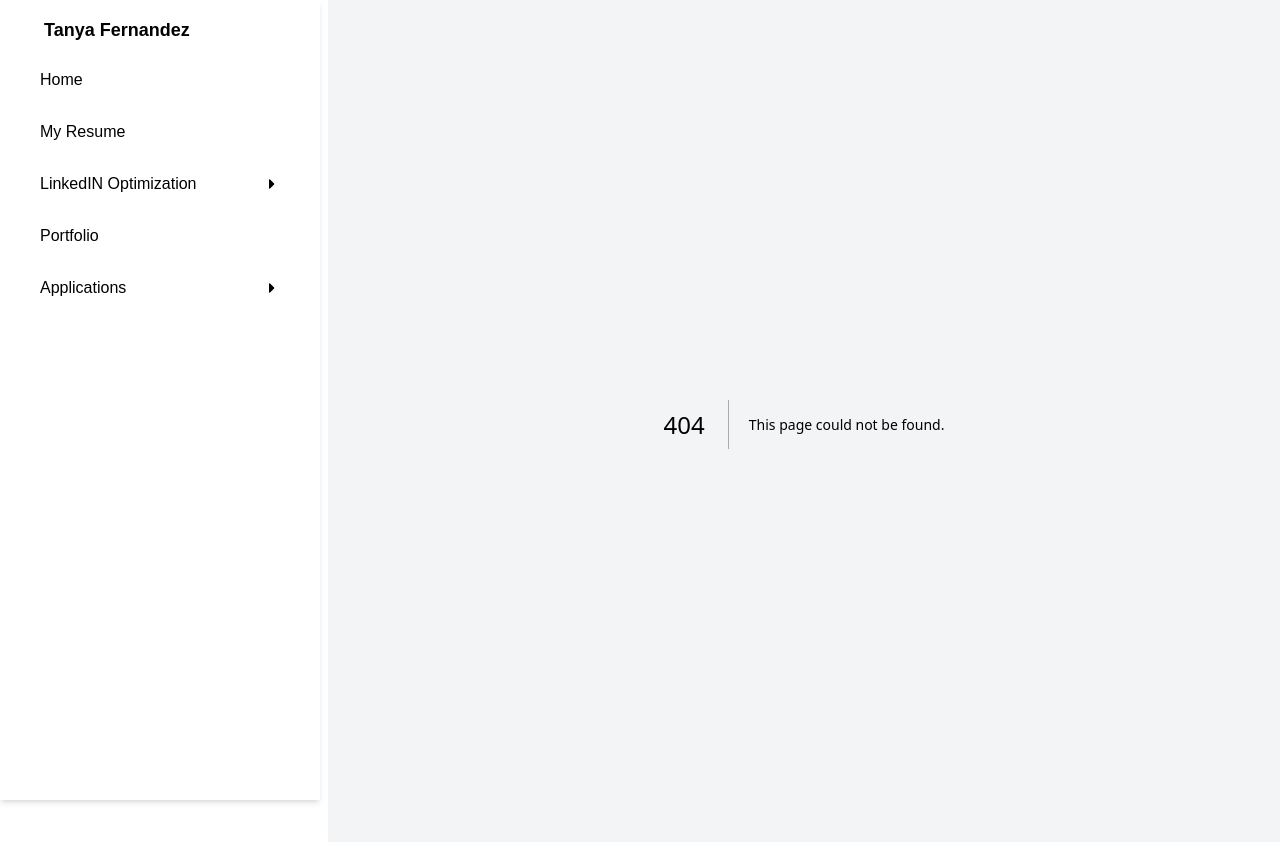
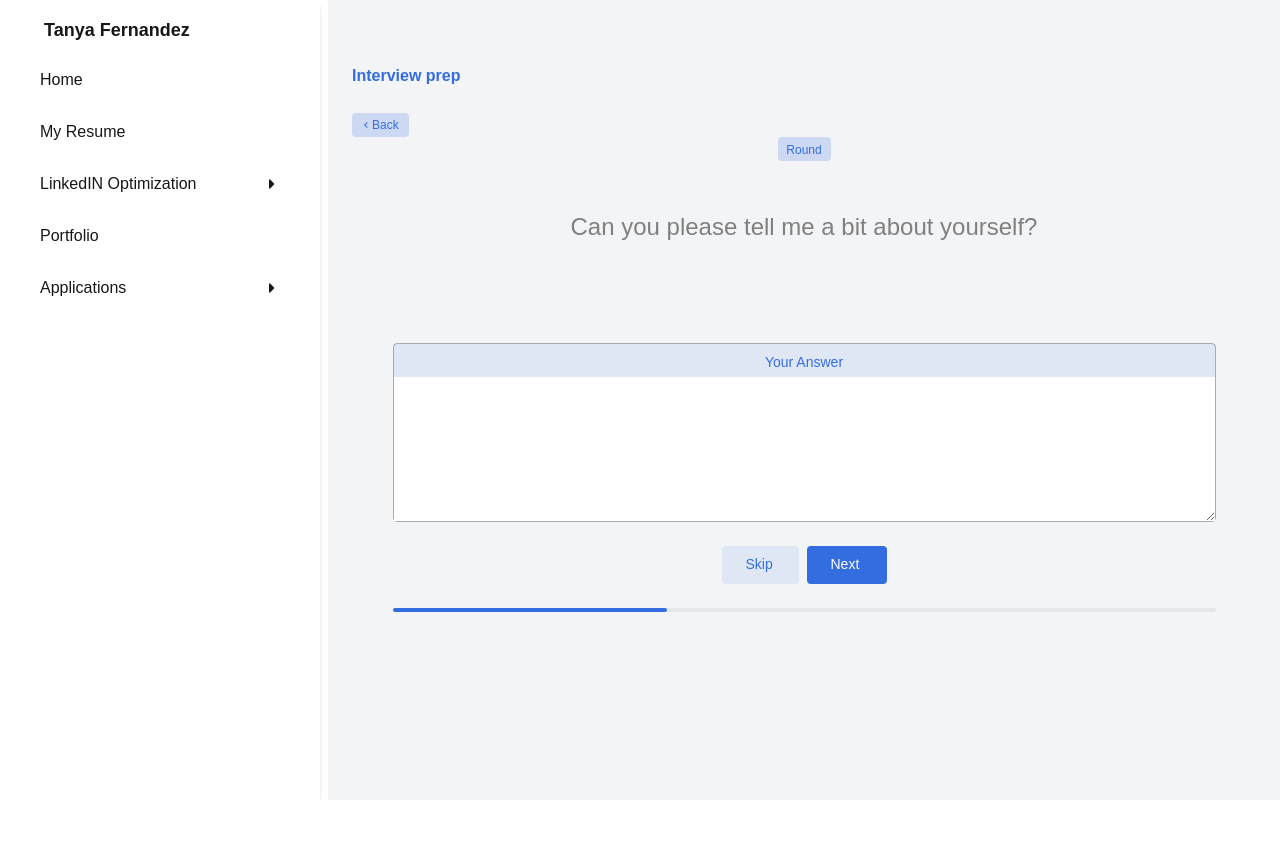
Before and after one commit to SHRIVISHNU-CM/unimad, a Next.js app: page /uniboard/applications/interview-prep/interview in a window 1280 px wide. Before the commit this address had no page. Shown: the top 842 px of the page. After the commit the page ends 800 px from the top, so only its background shows below. Built offline with nearby package versions, Linux system fonts and the light colour scheme.

Commit message:
interview questions and page

```diff
--- /dev/null
+++ b/src/app/uniboard/applications/interview-prep/interview/page.js
@@ -0,0 +1,123 @@
+"use client"
+import React, { useState, useEffect } from 'react'
+import { MdKeyboardArrowLeft } from "react-icons/md";
+import { useRouter } from 'next/navigation';
+
+//Questions
+const questions = [
+    "Can you please tell me a bit about yourself?",
+    "What are your strengths and weaknesses?",
+    "Describe a challenge you faced and how you handled it.",
+]
+
+function page() {
+    const router = useRouter()
+    const [Current, SetCurrent] = useState(0)
+    const [Ans, SetAns] = useState(Array(questions.length).fill(''))
+    const [isMounted, setIsMounted] = useState(false);
+
+    useEffect(() => {
+        setIsMounted(true);
+    }, []);
+
+    if (!isMounted) return null;
+
+
+    //Next Function
+    const HandleNext = () => {
+        if (Current < questions.length - 1) {
+            SetCurrent(Current + 1)
+        }
+    }
+
+    //Handle Skip
+    const HandleSkip = () => HandleNext()
+
+    return (
+        <>
+            <h1 className='text-[16px] font-[600] text-[#346DE0] mt-[40px] '>Interview prep</h1>
+            <button className='flex items-center w-[57.41px] h-[24px] font-[500] rounded-[4px] py-[4px] px-[8px] text-[12px] bg-[#346DE033] text-[#346DE0] mt-[25px]'
+                onClick={() => router.push("/uniboard/applications/interview-prep")}
+            >
+                <MdKeyboardArrowLeft /> Back
+            </button>
+            <div className='flex flex-col justify-center items-center'>
+                <button className=' w-[53px] h-[24px] rounded-[4px] py-[4px] px-[8px] bg-[#346DE033] text-[#346DE0] text-[12px] font-[500]'>
+                    Round
+                </button>
+                <h2 className='text-[24px] text-center font-[400] text-[#808080] mt-[48px]'>
+                    {questions[Current]}
+                </h2>
+                <div className='w-[823px] h-[178.99px] rounded-[4px] border border-[#0000004D] mt-[98px]'>
+                    <div className='h-[33px] bg-[#346DE01A]'>
+                        <h2 className='text-[14px] pt-[8px] font-[400] text-center text-[#346DE0]'>
+                            Your Answer
+                        </h2>
+
+                    </div>
+                    <textarea
+                        rows={5}
+                        className='w-full border-none outline-none p-3 '
+                        value={Ans[Current]}
+                        onChange={(e) => {
+                            const NewAns = [...Ans]
+                            NewAns[Current] = e.target.value
+                            SetAns(NewAns)
+                        }}
+
+                    />
+                </div>
+                <div className='flex justify-center items-center gap-[8px] mt-[24px]'>
+                    {
+                        Current < questions.length - 1 ? (
+                            <>
+                                <button
+                                    onClick={HandleSkip}
+                                    className='flex items-center w-[77px] h-[38px] font-[500] rounded-[4px] py-[10px] px-[24px] text-[14px] bg-[#346DE01A] text-[#346DE0] '
+                                >
+                                    Skip
+                                </button>
+                                <button className='flex items-center w-[80px] h-[38px] font-[500] rounded-[4px] py-[10px] px-[24px] text-[14px] bg-[#346DE0] text-[#fff] '
+                                    onClick={HandleNext}
+                                >
+                                    Next
+                                </button>
+                            </>
+
+                        ) : (
+                            <button
+                                className="className='flex items-center w-[80px] h-[38px] font-[500] rounded-[4px] py-[10px] px-[24px] text-[14px] bg-[#346DE0] text-[#fff] "
+                                onClick={() => {
+                                    console.log("Answers submitted:", Ans);
+                                    const query = encodeURIComponent(
+                                        JSON.stringify(
+                                            questions.map((e, i) => ({
+                                                question: e,
+                                                answer: Ans[i],
+                                            }))
+                                        )
+                                    );
+
+                                    router.push(`/uniboard/applications/interview-prep/review?data=${query}`);
+                                }}
+                            >
+                                Submit
+                            </button>
+                        )
+
+                    }
+
+                </div>
+                <div className='w-[823px] h-[4px] bg-gray-200 mt-[24px] rounded-full'>
+                    <div
+                        className='h-[4px] bg-[#346DE0] rounded-full transition-all'
+                        style={{ width: `${((Current + 1) / questions.length) * 100}%` }}
+                    />
+                </div>
+
+            </div>
+        </>
+    )
+}
+
+export default page
```
